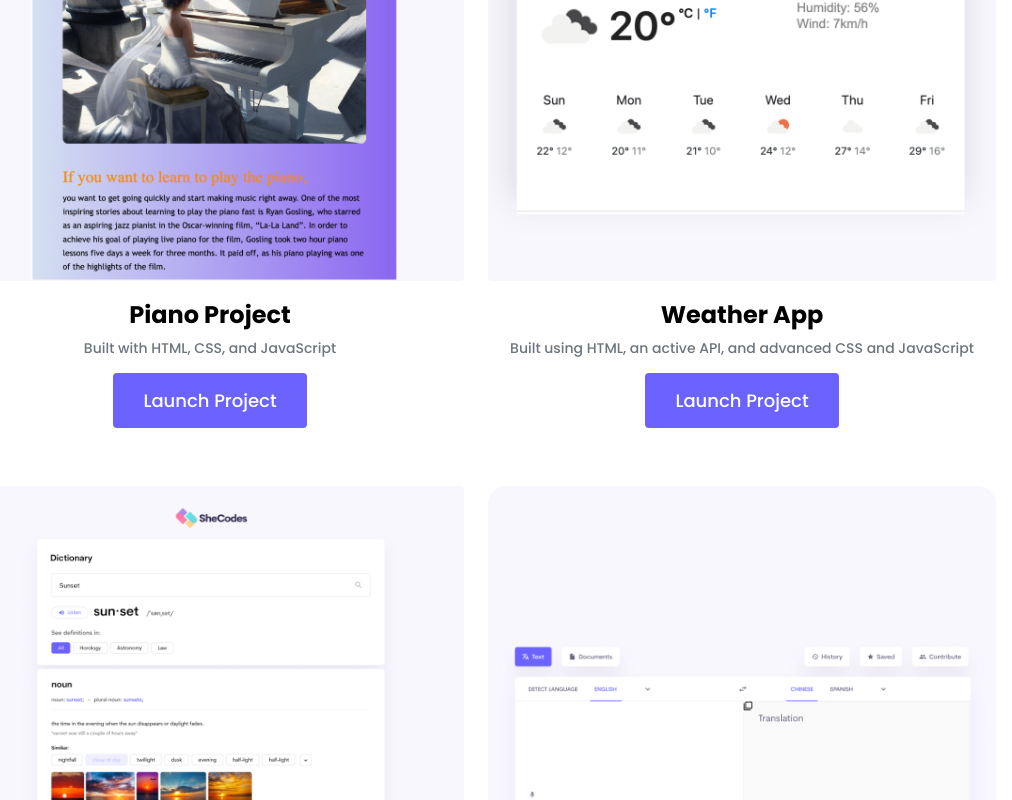
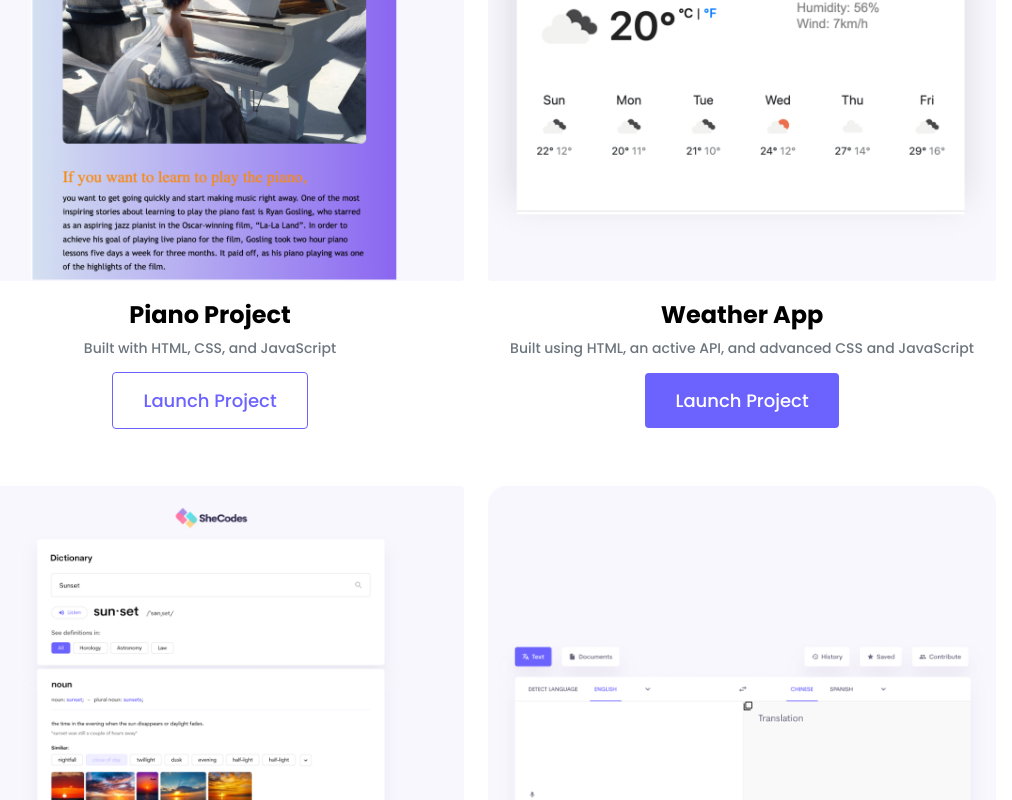
Before and after one commit to daryakut/-portfolio-project, a plain HTML site: page work.html in a window 1280 px wide. In both pictures the pointer is over the link 374 px from the left and 1007 px from the top of the page. Shown: the part 607-1407 px from the top of the page, without its empty margins (164-1176 px from the left). Drawn offline with nearby package versions, Linux system fonts and the light colour scheme.

Commit message:
added hover to "launch project" button

```diff
--- a/styles/portfolio.css
+++ b/styles/portfolio.css
@@ -99,7 +99,9 @@ p {
 }
 
 .btn-branding:hover {
-  color: white;
+  background: white;
+  color: var(--branding-color);
+  border: 1px solid var(--branding-color);
 }
 
 .btn-branding-outline {
```
